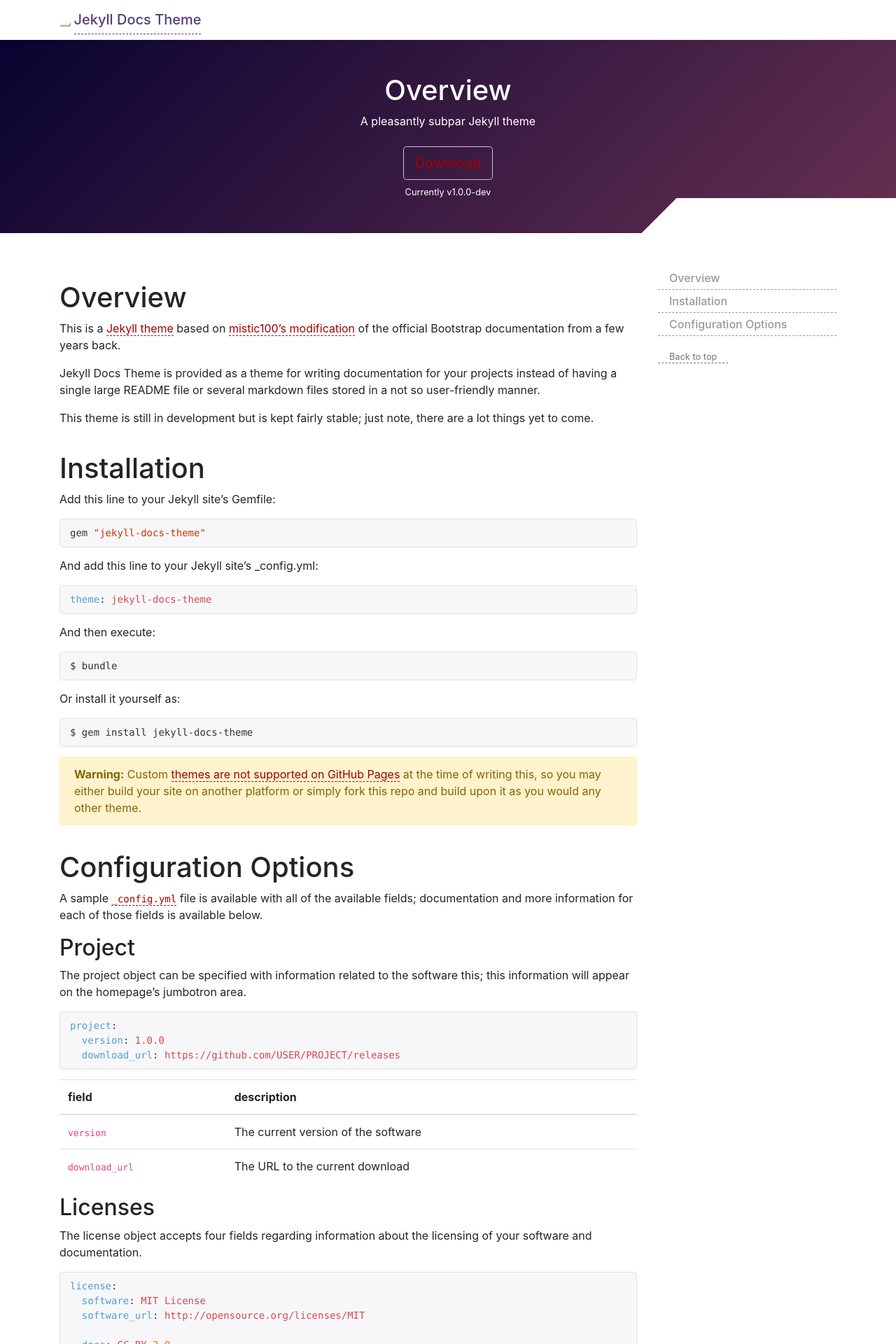
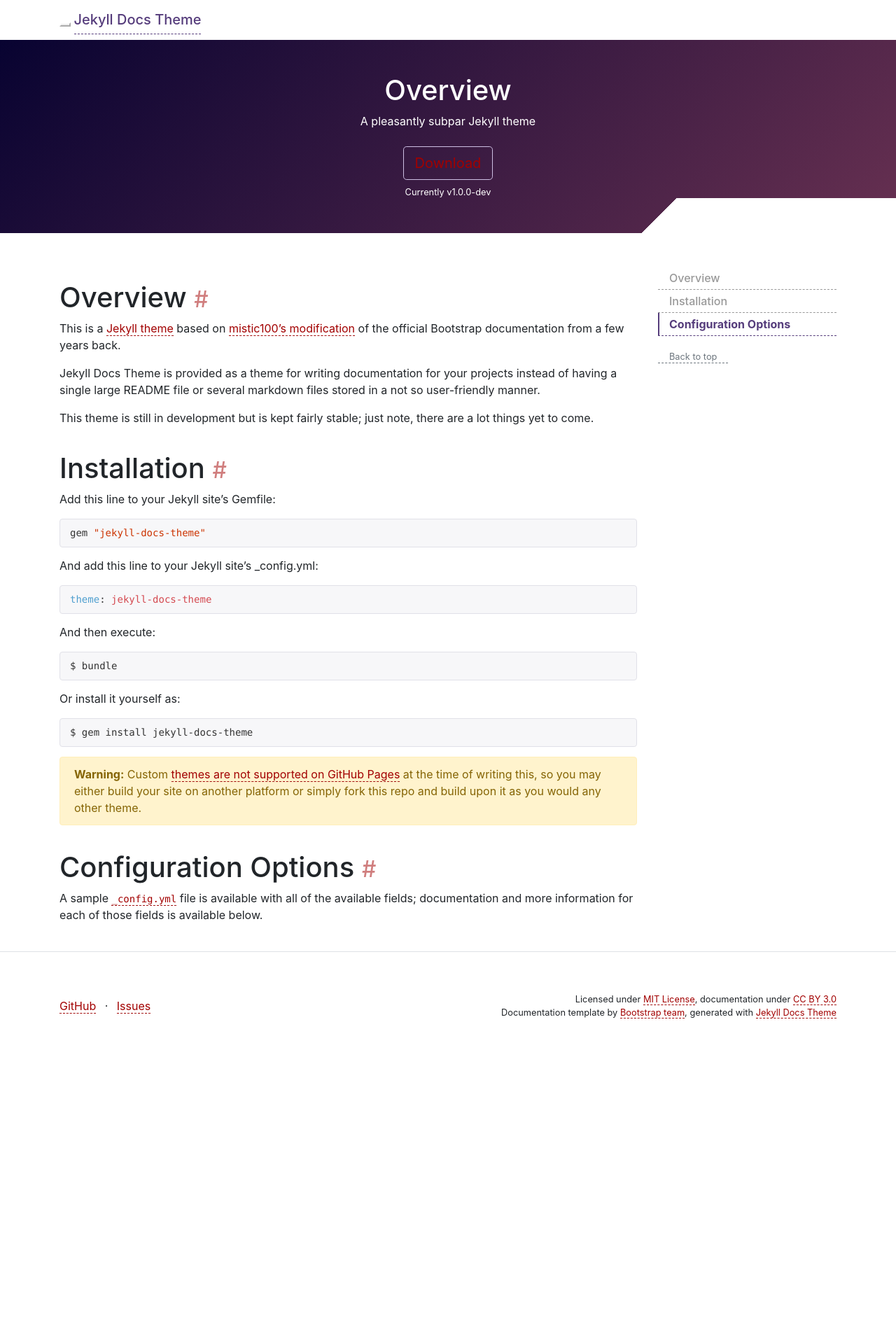
Before and after one commit to allejo/jekyll-docs-theme, a Jekyll site: the page built from index.md, in a window 1280 px wide. Shown: the top 1920 px of the page at 70% size. Built offline with Jekyll 4.4.1, drawn with Linux system fonts in a browser that asks for light colours; nearby versions of some CDN libraries; comment, search, counter and statistics services are not loaded; our own code applies the rules of GitHub Pages for plain Markdown files; after the commit the page ends 1480 px from its top, so only the background shows below that; some of the changed text lies outside the part shown; grey boxes are pictures that could not be loaded.

Commit message:
Move documentation for the configuration file

````diff
--- a/_config.yml
+++ b/_config.yml
@@ -25,6 +25,7 @@ links:
 
 ui:
   accent: "#a20000"
+  border_color: "#dee2e6"
   header:
     color1: "#080331"
     color2: "#673051"
--- /dev/null
+++ b/_includes/anchor_headings.html
@@ -0,0 +1,109 @@
+{% capture headingsWorkspace %}
+  {% comment %}
+    Version 1.0.5
+      https://github.com/allejo/jekyll-anchor-headings
+
+    "Be the pull request you wish to see in the world." ~Ben Balter
+
+    Usage:
+      {% include anchor_headings.html html=content %}
+
+    Parameters:
+      * html          (string) - the HTML of compiled markdown generated by kramdown in Jekyll
+
+    Optional Parameters:
+      * beforeHeading (bool)   : false  - Set to true if the anchor should be placed _before_ the heading's content
+      * anchorAttrs   (string) :  ''    - Any custom HTML attributes that will be added to the `<a>` tag; you may NOT use `href`, `class` or `title`
+      * anchorBody    (string) :  ''    - The content that will be placed inside the anchor; the `%heading%` placeholder is available
+      * anchorClass   (string) :  ''    - The class(es) that will be used for each anchor. Separate multiple classes with a space
+      * anchorTitle   (string) :  ''    - The `title` attribute that will be used for anchors
+      * h_min         (int)    :  1     - The minimum header level to build an anchor for; any header lower than this value will be ignored
+      * h_max         (int)    :  6     - The maximum header level to build an anchor for; any header greater than this value will be ignored
+      * bodyPrefix    (string) :  ''    - Anything that should be inserted inside of the heading tag _before_ its anchor and content
+      * bodySuffix    (string) :  ''    - Anything that should be inserted inside of the heading tag _after_ its anchor and content
+
+    Output:
+      The original HTML with the addition of anchors inside of all of the h1-h6 headings.
+  {% endcomment %}
+
+  {% assign minHeader = include.h_min | default: 1 %}
+  {% assign maxHeader = include.h_max | default: 6 %}
+  {% assign beforeHeading = include.beforeHeading %}
+  {% assign nodes = include.html | split: '<h' %}
+
+  {% capture edited_headings %}{% endcapture %}
+
+  {% for _node in nodes %}
+    {% capture node %}{{ _node | strip }}{% endcapture %}
+
+    {% if node == "" %}
+      {% continue %}
+    {% endif %}
+
+    {% assign nextChar = node | replace: '"', '' | strip | slice: 0, 1 %}
+    {% assign headerLevel = nextChar | times: 1 %}
+
+    <!-- If the level is cast to 0, it means it's not a h1-h6 tag, so let's see if we need to fix it -->
+    {% if headerLevel == 0 %}
+      <!-- Split up the node based on closing angle brackets and get the first one. -->
+      {% assign firstChunk = node | split: '>' | first %}
+
+      <!-- If the first chunk does NOT contain a '<', that means we've broken another HTML tag that starts with 'h' -->
+      {% unless firstChunk contains '<' %}
+        {% capture node %}<h{{ node }}{% endcapture %}
+      {% endunless %}
+
+      {% capture edited_headings %}{{ edited_headings }}{{ node }}{% endcapture %}
+      {% continue %}
+    {% endif %}
+
+    {% assign _workspace = node | split: '</h' %}
+    {% assign _idWorkspace = _workspace[0] | split: 'id="' %}
+    {% assign _idWorkspace = _idWorkspace[1] | split: '"' %}
+    {% assign html_id = _idWorkspace[0] %}
+
+    {% capture _hAttrToStrip %}{{ _workspace[0] | split: '>' | first }}>{% endcapture %}
+    {% assign header = _workspace[0] | replace: _hAttrToStrip, '' %}
+
+    <!-- Build the anchor to inject for our heading -->
+    {% capture anchor %}{% endcapture %}
+
+    {% if html_id and headerLevel >= minHeader and headerLevel <= maxHeader %}
+      {% capture anchor %}href="#{{ html_id }}"{% endcapture %}
+
+      {% if include.anchorClass %}
+        {% capture anchor %}{{ anchor }} class="{{ include.anchorClass }}"{% endcapture %}
+      {% endif %}
+
+      {% if include.anchorTitle %}
+        {% capture anchor %}{{ anchor }} title="{{ include.anchorTitle | replace: '%heading%', header }}"{% endcapture %}
+      {% endif %}
+
+      {% if include.anchorAttrs %}
+        {% capture anchor %}{{ anchor }} {{ include.anchorAttrs }}{% endcapture %}
+      {% endif %}
+
+      {% capture anchor %}<a {{ anchor }}>{{ include.anchorBody | replace: '%heading%', header | default: '' }}</a>{% endcapture %}
+
+      <!-- In order to prevent adding extra space after a heading, we'll let the 'anchor' value contain it -->
+      {% if beforeHeading %}
+        {% capture anchor %}{{ anchor }} {% endcapture %}
+      {% else %}
+        {% capture anchor %} {{ anchor }}{% endcapture %}
+      {% endif %}
+    {% endif %}
+
+    {% capture new_heading %}
+      <h{{ _hAttrToStrip }}
+        {{ include.bodyPrefix }}
+        {% if beforeHeading %}
+          {{ anchor }}{{ header }}
+        {% else %}
+          {{ header }}{{ anchor }}
+        {% endif %}
+        {{ include.bodySuffix }}
+      </h{{ _workspace | last }}
+    {% endcapture %}
+    {% capture edited_headings %}{{ edited_headings }}{{ new_heading }}{% endcapture %}
+  {% endfor %}
+{% endcapture %}{% assign headingsWorkspace = '' %}{{ edited_headings | strip }}
--- a/_layouts/page.html
+++ b/_layouts/page.html
@@ -8,6 +8,7 @@ layout: default
             <section class="mobile-toc border p-3 d-md-none">
                 <div class="d-flex align-items-center">
                     <h2 class="mb-0">Table of Contents</h2>
+
                     <button class="js-only ml-2 toggle-toc">
                         <span data-role="toggle">Hide</span>
                         <span class="sr-only">table of contents</span>
@@ -17,8 +18,8 @@ layout: default
                 {% include toc.html html=content class="js-toc.mb-0.mt-2" h_max=3 %}
             </section>
 
-            <section>
-                {{ content }}
+            <section class="scope-markdown">
+                {% include anchor_headings.html html=content anchorBody="#" anchorClass="heading-anchor" %}
             </section>
         </main>
 
--- /dev/null
+++ b/_sass/base/_anchor.scss
@@ -0,0 +1,11 @@
+a {
+    border-bottom: 1px dashed currentColor;
+    color: $site-theme-accent;
+    text-decoration: none;
+
+    &:active,
+    &:focus,
+    &:hover {
+        color: darken($site-theme-accent, 10%);
+    }
+}
--- /dev/null
+++ b/_sass/base/_table.scss
@@ -0,0 +1,45 @@
+.scope-markdown {
+    h1, h2, h3,
+    h4, h5, h6 {
+        .heading-anchor {
+            border-bottom: 0;
+            font-size: 0.8em;
+            opacity: 0.5;
+            transition: opacity 0.2s;
+        }
+
+        &:hover {
+            .heading-anchor {
+                opacity: 1;
+            }
+        }
+    }
+
+    h2 {
+        border-bottom: 1px solid $site-theme-border-color;
+        margin-bottom: 1.25rem;
+        margin-top: 2rem;
+        padding-bottom: 0.5rem;
+    }
+
+    table {
+        width: 100%;
+
+        thead {
+            border-bottom: 2px solid $site-theme-accent;
+        }
+
+        tr {
+            border-bottom: 1px solid $site-theme-border-color;
+
+            &:last-child {
+                border-bottom: 0;
+            }
+        }
+
+        td,
+        th {
+            padding: 0.5rem 0.25rem;
+        }
+    }
+}
--- a/_sass/components/_masthead.scss
+++ b/_sass/components/_masthead.scss
@@ -1,6 +1,8 @@
 .site-masthead {
+    background: $site-theme-color1;
+    background: linear-gradient(135deg, $site-theme-color1, $site-theme-color2);
+    color: white;
     position: relative;
-    color: white;
 
     &::after {
         background: linear-gradient(135deg, transparent 50px, white 50px);
--- a/assets/css/styles.scss
+++ b/assets/css/styles.scss
@@ -3,8 +3,15 @@
 
 @import 'abstracts/variables';
 
+$site-theme-accent: {{ site.ui.accent }};
+$site-theme-border-color: {{ site.ui.border_color }};
+$site-theme-color1: {{ site.ui.header.color1 }};
+$site-theme-color2: {{ site.ui.header.color2 }};
+
 // Base Styles
+@import 'base/anchor';
 @import 'base/body';
+@import 'base/table';
 
 // Components
 @import 'components/alert';
@@ -18,18 +25,3 @@
 // Utilities
 @import 'utilities/colors';
 @import 'utilities/js';
-
-//
-// Styles configured via _config.yml
-// ---------------------------------
-
-a {
-    border-bottom: 1px dashed currentColor;
-    color: {{ site.ui.accent }};
-    text-decoration: none;
-}
-
-.site-masthead {
-    background: {{ site.ui.header.color1 }};
-    background: linear-gradient(135deg, {{ site.ui.header.color1 }}, {{ site.ui.header.color2 }});
-}
--- a/index.md
+++ b/index.md
@@ -45,111 +45,3 @@ $ gem install jekyll-docs-theme
 # Configuration Options
 
 A sample [`_config.yml`](https://github.com/allejo/jekyll-docs-theme/blob/master/docs/_config.yml) file is available with all of the available fields; documentation and more information for each of those fields is available below.
-
-## Project
-
-The project object can be specified with information related to the software this; this information will appear on the homepage's jumbotron area.
-
-```yaml
-project:
-  version: 1.0.0
-  download_url: https://github.com/USER/PROJECT/releases
-```
-
-{:.table}
-| field | description |
-| ----- | ----------- |
-| `version` | The current version of the software |
-| `download_url` | The URL to the current download |
-
-## Licenses
-
-The license object accepts four fields regarding information about the licensing of your software and documentation.
-
-```yaml
-license:
-  software: MIT License
-  software_url: http://opensource.org/licenses/MIT
-
-  docs: CC BY 3.0
-  docs_url: http://creativecommons.org/licenses/by/3.0/
-```
-
-{:.table}
-| field | description |
-| ----- | ----------- |
-| `software` | The license the software is distributed under |
-| `software_url` | A URL to the license text for the license specified in `software` |
-| `docs` | The license this documentation is distributed under |
-| `docs_url` | A URL to the license text for the license specified in `docs` |
-
-## Links
-
-The links object has two subobjects, `header` and `footer`; both of these objects accept an array of elements with a `title` and `url`. The links defined in the `header` object will appear in the navigation of the website and the links in the `footer` will appear at the bottom of the website.
-
-```yaml
-links:
-  header:
-    - title: GitHub
-      url: https://github.com/allejo/jekyll-docs-theme
-  footer:
-    - title: GitHub
-      url: https://github.com/allejo/jekyll-docs-theme
-    - title: Issues
-      url: https://github.com/allejo/jekyll-docs-theme/issues?state=open
-```
-
-{:.table}
-| field | description |
-| ----- | ----------- |
-| `title` | The textual representation of the URL |
-| `url` | The URL of the link |
-
-## UI
-
-The ui object will contain all the settings in regards to the aesthetics of the website
-
-```yaml
-ui:
-  header:
-    color1: "#080331"
-    color2: "#673051"
-    trianglify: true
-```
-
-{:.table}
-| field | description |
-| ----- | ----------- |
-| `color1` & `color2` | The two colors that will create the gradient of the page header |
-| `trianglify` | When set to true, the page header will be a generated triangular pattern |
-
-## Analytics
-
-```yaml
-analytics:
-    google: UA-123456-1
-```
-
-{:.table}
-| field | description |
-| ----- | ----------- |
-| `google` | The unique identifier for Google Analytics; typically looks like `U-123456-1`
-
-## Social
-
-Options for configuring buttons to "like", "tweet" or "star" this site with the respective social media websites.
-
-```yaml
-social:
-  github:
-    user: allejo
-    repo: jekyll-docs-theme
-  twitter:
-    enabled: false
-    via:
-    hash:
-    account:
-  facebook:
-    enabled: false
-    profileUrl:
-```
````
Also changed, not shown: documentation/config.md (added, +109 -0 lines), 1 other file.
